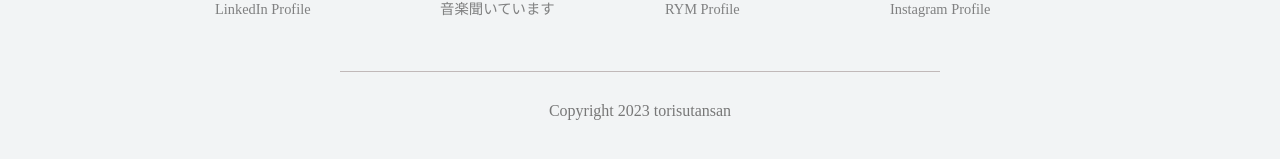
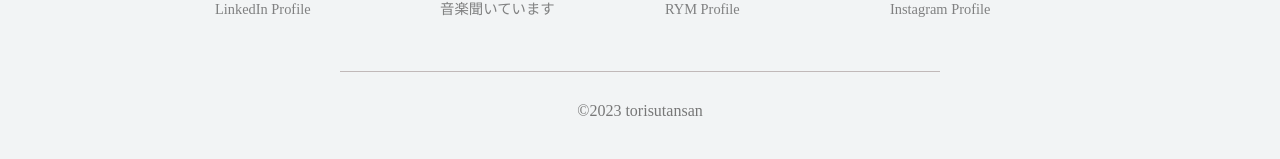
Before and after one commit to torisutansan02/torisutansan, a Next.js app: page / in a window 1280 px wide. Shown: the part 593-752 px from the top of the page. Built offline with nearby package versions, Linux system fonts and the light colour scheme; a web font is replaced by a local one.

Commit message:
Making changes to the footer

```diff
--- a/components/Footer.js
+++ b/components/Footer.js
@@ -1,7 +1,7 @@
 const Footer = () => {
     return (
         <footer>
-            Copyright 2023 torisutansan
+            ©2023 torisutansan
         </footer>
     )
 }
```
